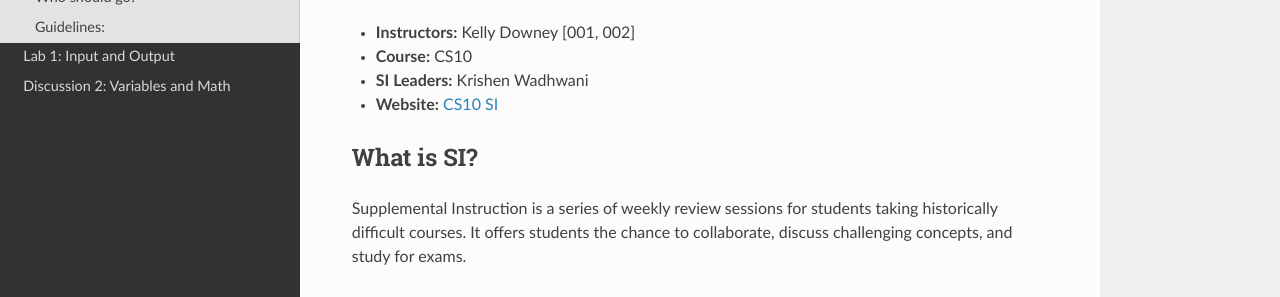
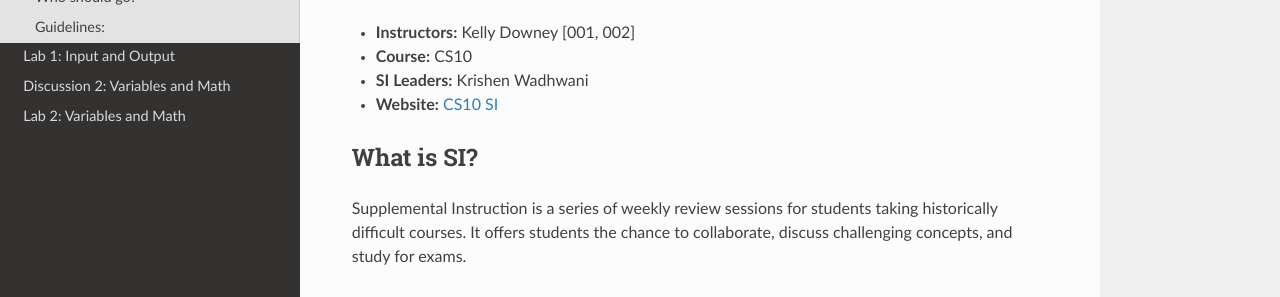
Before and after one commit to cs-si-ucr/cs10, an MkDocs documentation site: the page built from docs/index.md, in a window 1280 px wide. Shown: the part 243-540 px from the top of the page. Built offline with MkDocs 1.6.1, drawn with Linux system fonts in a browser that asks for light colours; nearby versions of some CDN libraries; old or Windows-style settings are respelled for this version of MkDocs.

Commit message:
Adding Lab2

```diff
--- a/mkdocs.yml
+++ b/mkdocs.yml
@@ -3,7 +3,7 @@ pages:
     - [index.md, "Home"]
     - [lab01.md, "Lab 1: Input and Output"]
     - [dis02.md, "Discussion 2: Variables and Math"]
-    #- [lab02.md, "Lab 2: Variables and Math"]
+    - [lab02.md, "Lab 2: Variables and Math"]
     #- [dis03.md, "Discussion 3: Characters and Branches"]
     #- [lab03.md, "Lab 3: Characters and Branches"]
     #- [dis04.md, "Discussion 4: Strings and Loops"]
```
